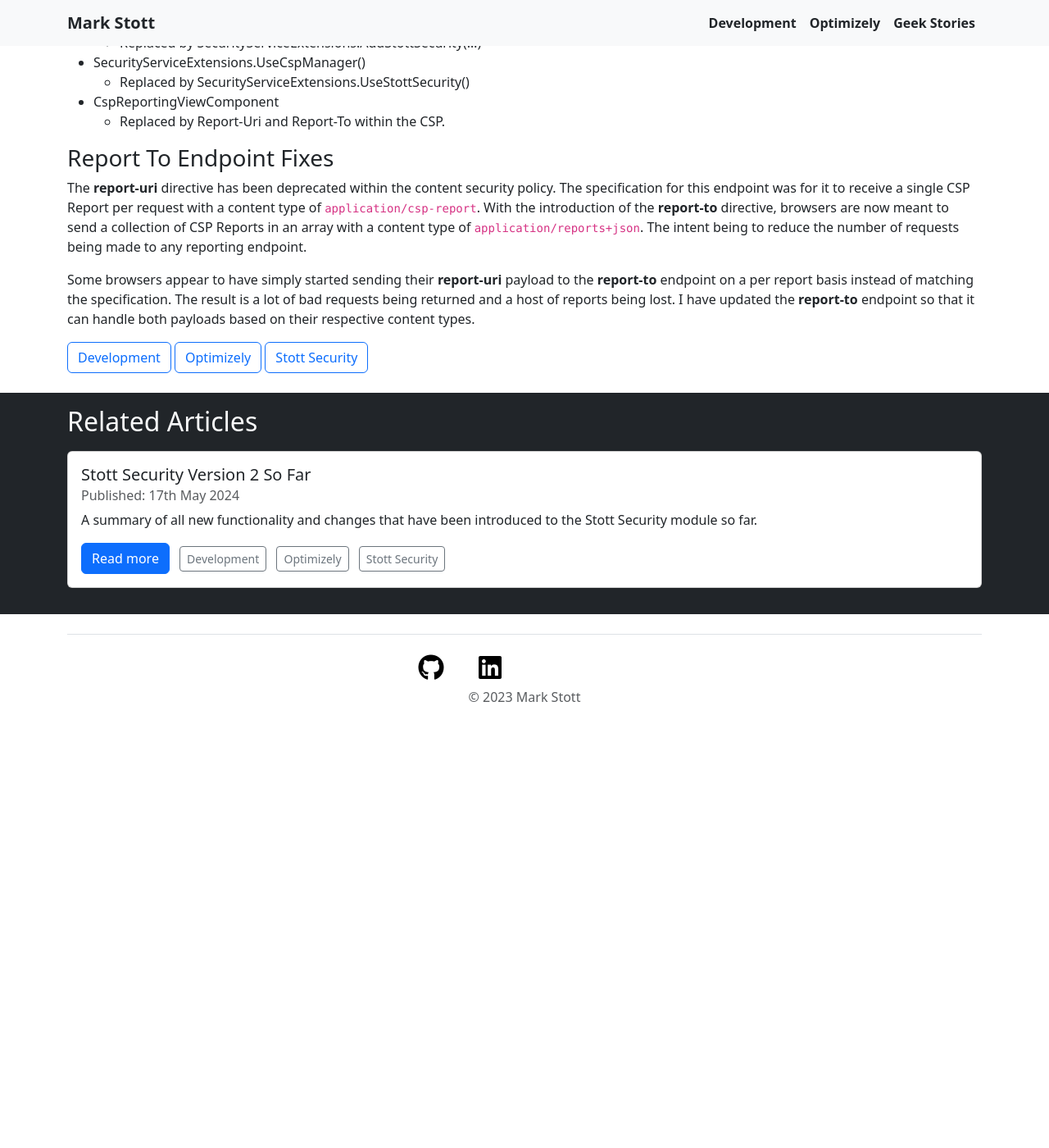
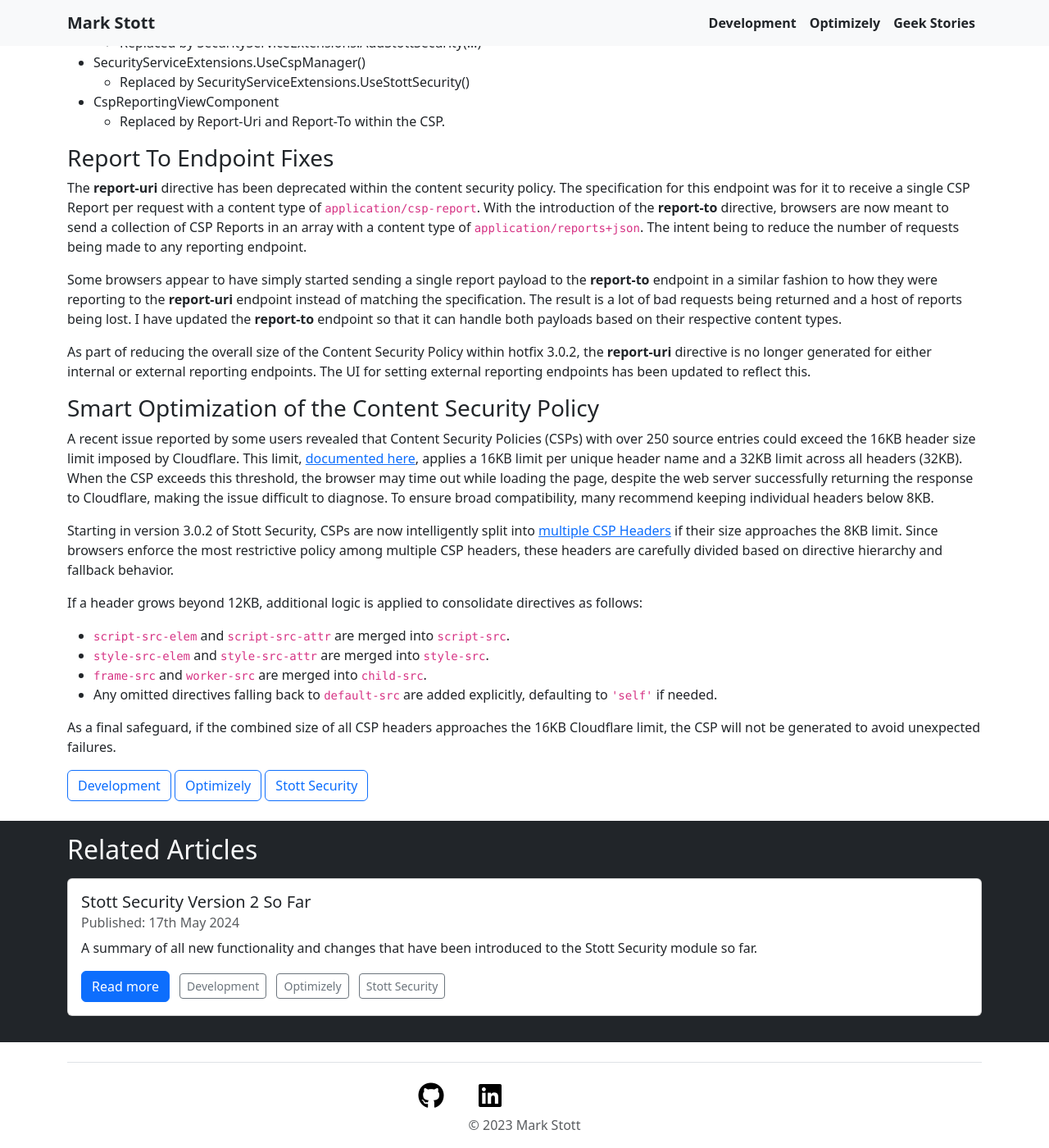
Before and after one commit to GeekInTheNorth/GeekInTheNorth.github.io, a Jekyll site: the page built from _posts/2025-04-08-stott-security-3-x.md, in a window 1280 px wide and 1400 px high, scrolled down 3633 px. Shown: the whole window at 82% size. Built offline with Jekyll 4.4.1, drawn with Linux system fonts in a browser that asks for light colours; before the commit the page ends 4511 px from its top, so only the background shows below that.

Commit message:
Update v3 Stott Security Blog

```diff
--- a/_posts/2025-04-08-stott-security-3-x.md
+++ b/_posts/2025-04-08-stott-security-3-x.md
@@ -101,4 +101,21 @@
 
 The **report-uri** directive has been deprecated within the content security policy.  The specification for this endpoint was for it to receive a single CSP Report per request with a content type of `application/csp-report`.  With the introduction of the **report-to** directive, browsers are now meant to send a collection of CSP Reports in an array with a content type of `application/reports+json`.  The intent being to reduce the number of requests being made to any reporting endpoint.
 
-Some browsers appear to have simply started sending their **report-uri** payload to the **report-to** endpoint on a per report basis instead of matching the specification.  The result is a lot of bad requests being returned and a host of reports being lost.  I have updated the **report-to** endpoint so that it can handle both payloads based on their respective content types.
+Some browsers appear to have simply started sending a single report payload to the **report-to** endpoint in a similar fashion to how they were reporting to the **report-uri** endpoint instead of matching the specification.  The result is a lot of bad requests being returned and a host of reports being lost.  I have updated the **report-to** endpoint so that it can handle both payloads based on their respective content types.
+
+As part of reducing the overall size of the Content Security Policy within hotfix 3.0.2, the **report-uri** directive is no longer generated for either internal or external reporting endpoints.  The UI for setting external reporting endpoints has been updated to reflect this.
+
+### Smart Optimization of the Content Security Policy
+
+A recent issue reported by some users revealed that Content Security Policies (CSPs) with over 250 source entries could exceed the 16KB header size limit imposed by Cloudflare. This limit, [documented here](https://developers.cloudflare.com/workers/platform/limits/#response-limits), applies a 16KB limit per unique header name and a 32KB limit across all headers (32KB). When the CSP exceeds this threshold, the browser may time out while loading the page, despite the web server successfully returning the response to Cloudflare, making the issue difficult to diagnose. To ensure broad compatibility, many recommend keeping individual headers below 8KB.
+
+Starting in version 3.0.2 of Stott Security, CSPs are now intelligently split into [multiple CSP Headers](https://content-security-policy.com/examples/multiple-csp-headers/) if their size approaches the 8KB limit. Since browsers enforce the most restrictive policy among multiple CSP headers, these headers are carefully divided based on directive hierarchy and fallback behavior.
+
+If a header grows beyond 12KB, additional logic is applied to consolidate directives as follows:
+
+- `script-src-elem` and `script-src-attr` are merged into `script-src`.
+- `style-src-elem` and `style-src-attr` are merged into `style-src`.
+- `frame-src` and `worker-src` are merged into `child-src`.
+- Any omitted directives falling back to `default-src` are added explicitly, defaulting to `'self'` if needed.
+
+As a final safeguard, if the combined size of all CSP headers approaches the 16KB Cloudflare limit, the CSP will not be generated to avoid unexpected failures.
```
